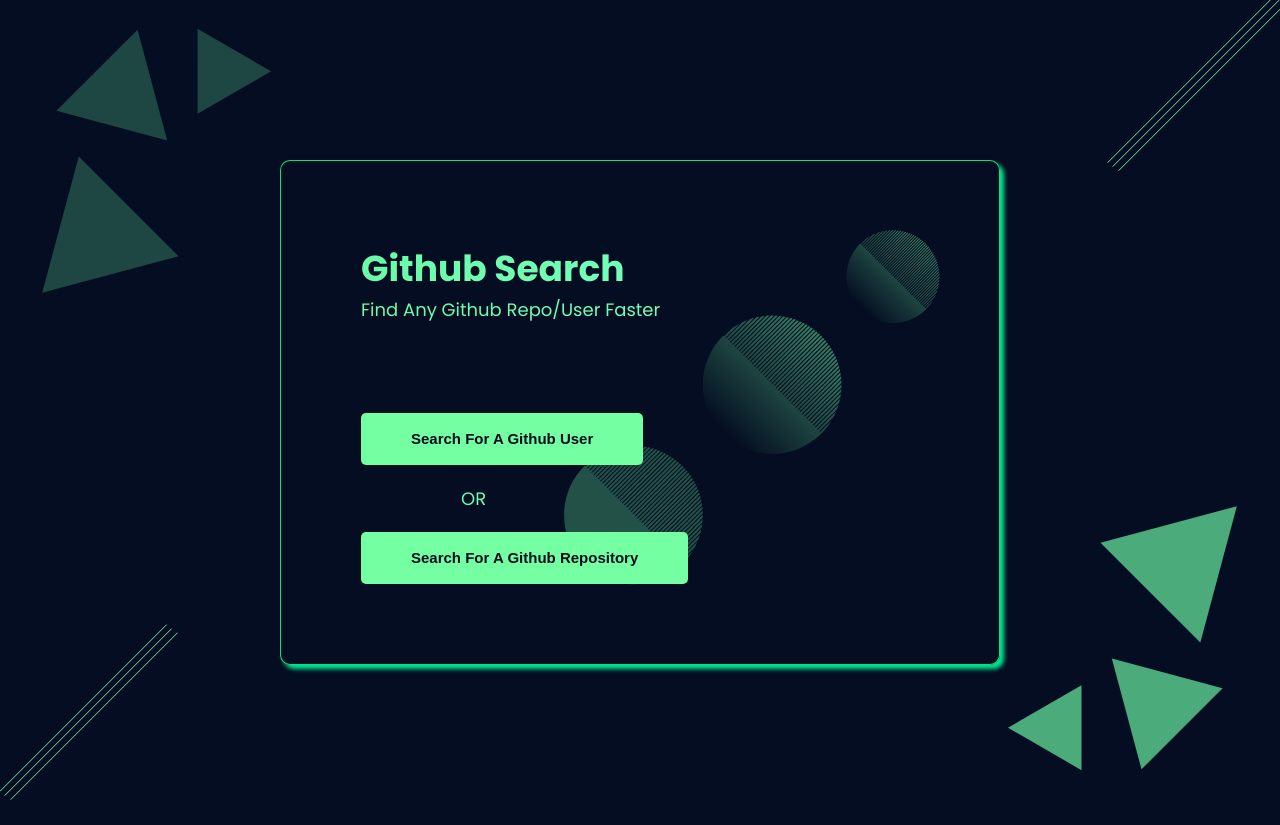
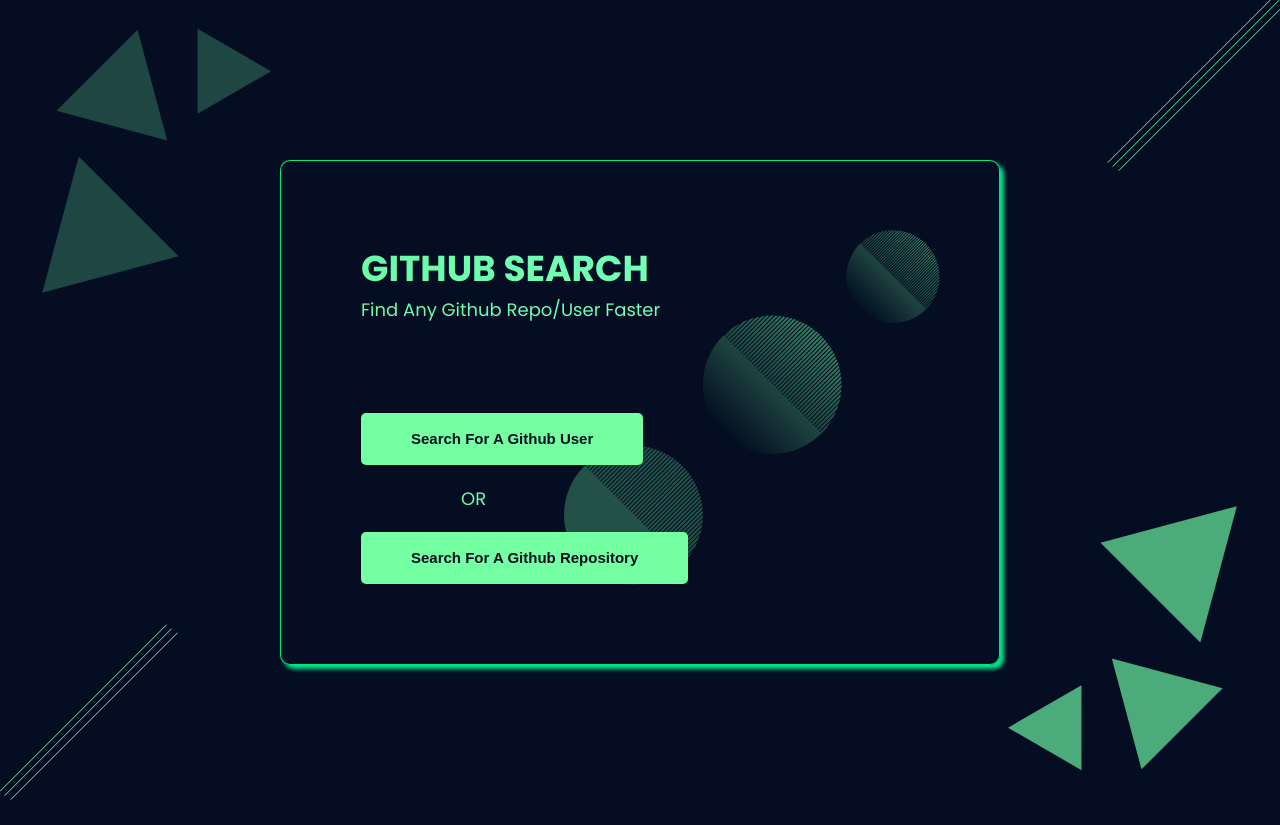
Before and after one commit to Princentaba1/Github-Search, an Angular app: page /navigation in a window 1280 px wide. Built offline with nearby package versions, Linux system fonts and the light colour scheme.

Commit message:
17th commit

```diff
--- a/src/app/navigation/navigation.component.html
+++ b/src/app/navigation/navigation.component.html
@@ -1,6 +1,6 @@
 <div class="main">
     <div class="logo">
-        <p id="heading" class="gradient-text" >Github Search</p> <br>
+        <p id="heading" class="gradient-text" >GITHUB SEARCH</p> <br>
         <p id="sub-heading" class="gradient-text">Find Any Github Repo/User Faster</p>
     </div>
     <nav>
```
